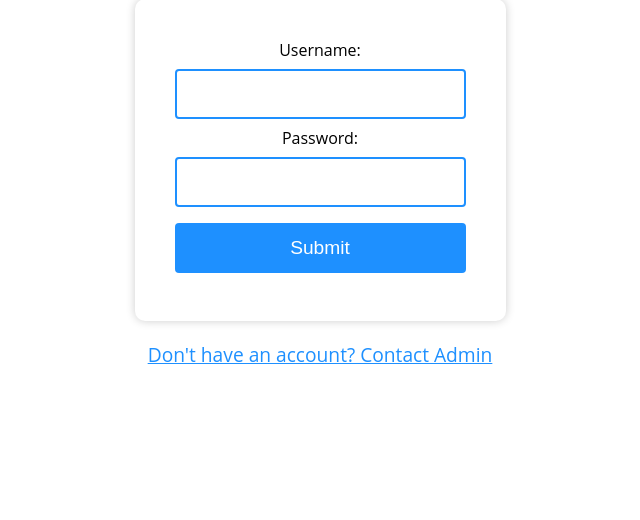
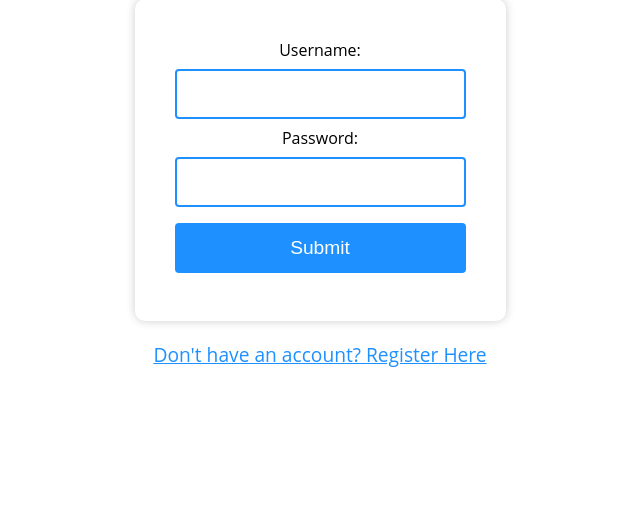
Before and after one commit to manavsuresh/TRINIT_BetterCallBytes_DEV, a Django app: page /student/ in a window 1280 px wide. Shown: the part 280-800 px from the top of the page, without its empty margins (320-960 px from the left). Run offline with Django 4.2, Linux system fonts and the light colour scheme.

Commit message:
login html

```diff
--- a/WEBDEV/LinguaConnect/templates/login_student.html
+++ b/WEBDEV/LinguaConnect/templates/login_student.html
@@ -97,7 +97,7 @@
 	  <input type="submit" value="Submit">
     <label for="message" id="message">{{message}}</label>
 	</form>
-    <a href="index/todo/" class="register-link">Don't have an account? Contact Admin</a>
+    <a href="/register/" class="register-link">Don't have an account? Register Here</a>
   </div>
 </body>
 </html>
--- a/WEBDEV/LinguaConnect/templates/login_teacher.html
+++ b/WEBDEV/LinguaConnect/templates/login_teacher.html
@@ -98,7 +98,7 @@
 	  <input type="submit" value="Submit">
     <label for="message" id="message">{{message}}</label>
 	</form>
-    <a href="index/todo/" class="register-link">Don't have an account? Register Now!!</a>
+    <a href="/register/" class="register-link">Don't have an account? Register Here</a>
   </div>
 </body>
 </html>
```
